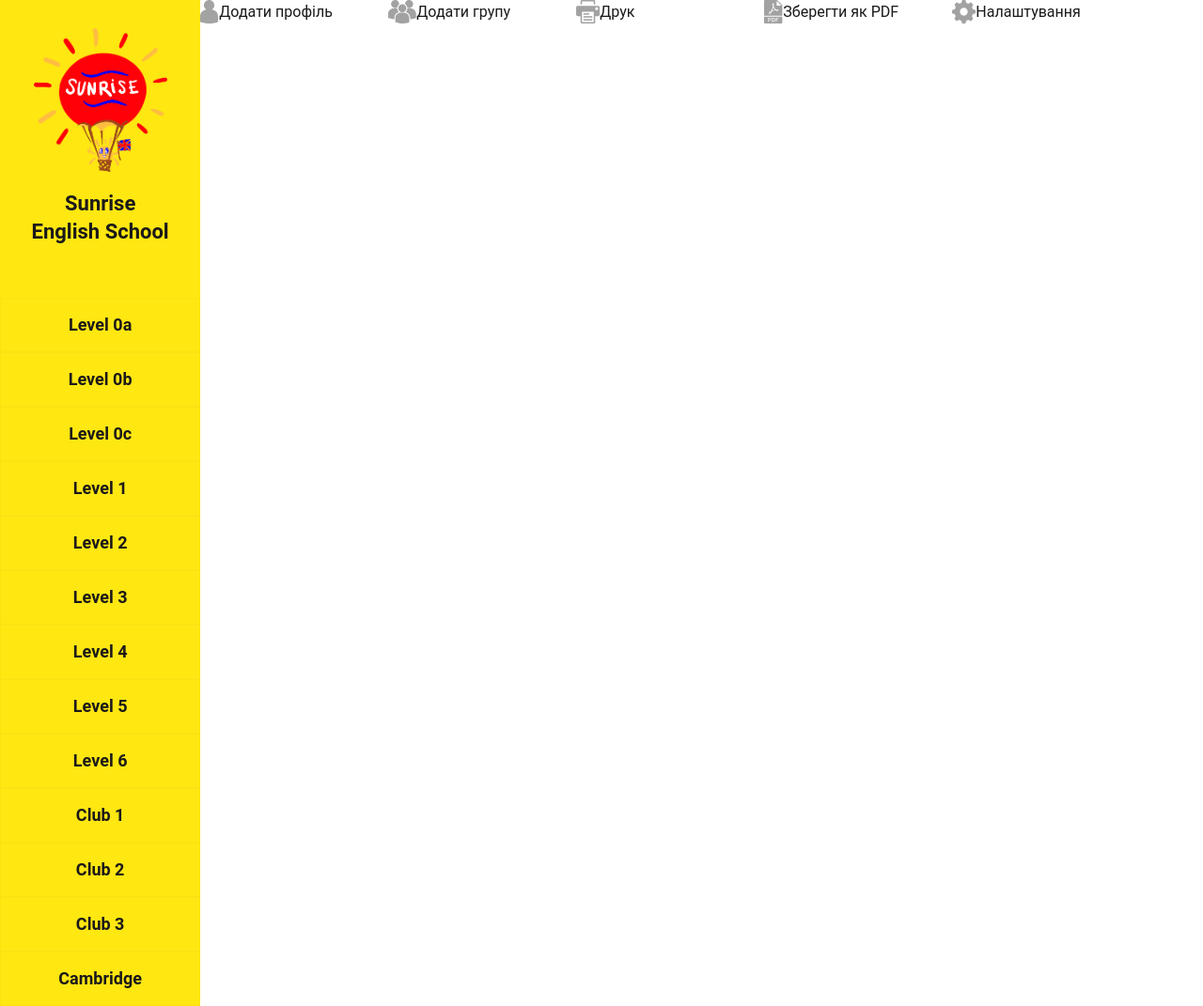
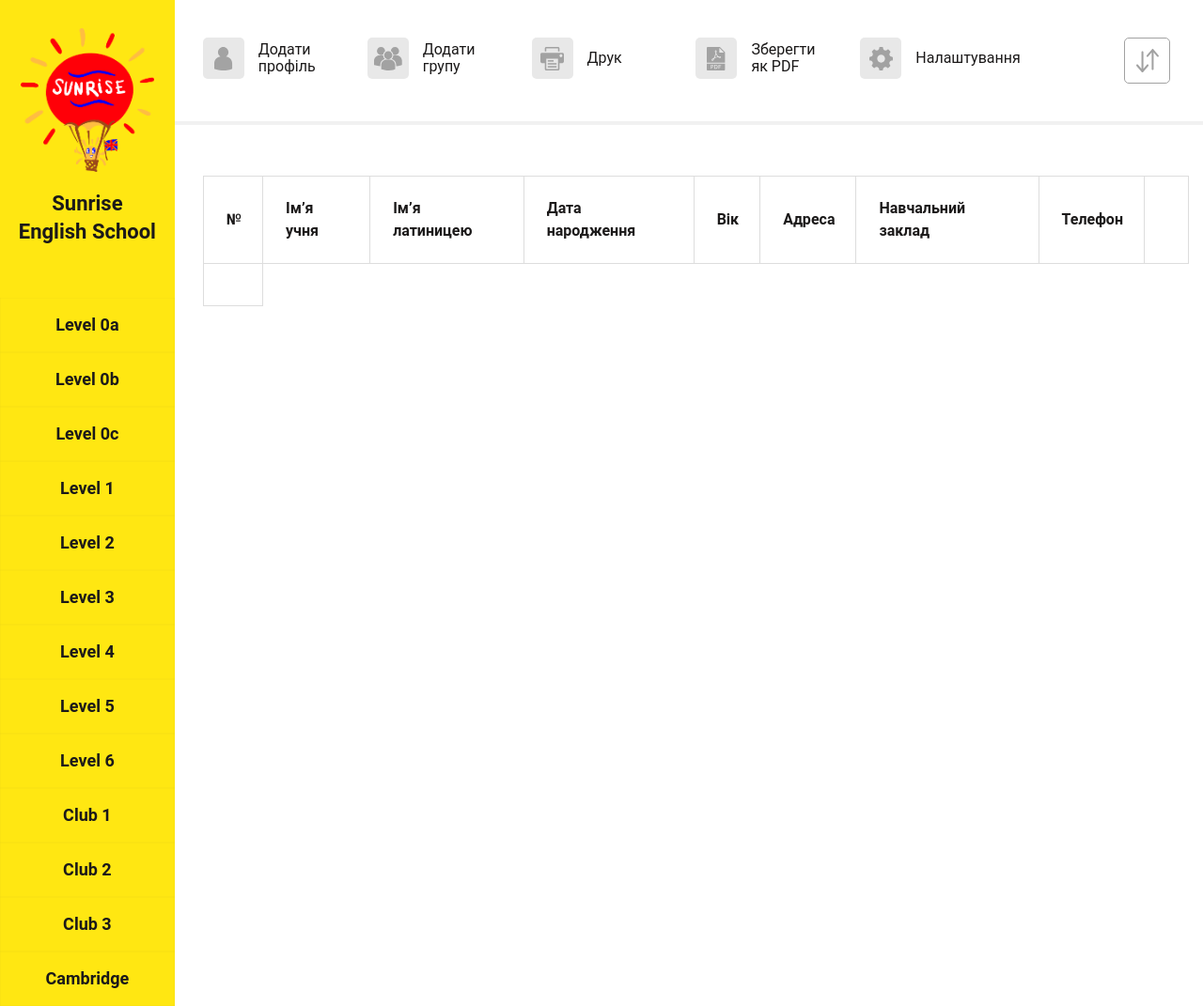
Before and after one commit to Khrystyna2/sunrise.github.io, a plain HTML site: page dashboard.html in a window 1280 px wide. Shown: the whole page at 94% size. Drawn offline with nearby package versions, Linux system fonts and the light colour scheme.

Commit message:
change height btn in mob. and dashboard

```diff
--- a/css/dashboard-style.css
+++ b/css/dashboard-style.css
@@ -1,6 +1,10 @@
 body {
     background: #fff;
     width: 100%;
+}
+
+.container-fluid {
+    padding-left: 0px;
 }
 
 .left-menu {
@@ -64,12 +68,70 @@ body {
     color: #fff;
 }
 .wrap-setup {
-    width: 200px;
-    display: flex;
     justify-content: flex-start;
     align-items: center;
+    font-size: 16px;
+    line-height: 18px
 }
 
 .icon-box {
+    display: inline-block;
+    width: 44px;
+    height: 44px;
+    background-color: #E8E8E8;
+    border-radius: 5px;
+    -webkit-border-radius: 5px;
+    -moz-border-radius: 5px;
+    -ms-border-radius: 5px;
+    -o-border-radius: 5px;
+    display: inline-flex;
+    justify-content: center;
+    align-items: center;
+    margin: 40px 0;
+    cursor: pointer;
+    margin-right: 15px;
+}
+
+.icon-sort {
+    margin: 40px 0;
+    margin-right: 20px;
+}
+
+.wrap-setup__sort {
+    justify-content: flex-end;
+}
+
+.box-shadow__top {
+    position: relative;
+}
+
+.box-shadow__top::after {
+    content: '';
+    position: absolute;
+    bottom: 0;
+    left: -30px;
+    width: calc(100% + 45px);
+    height: 5px;
+    box-shadow: 0px 4px rgba(197, 197, 197, 0.25)
 
 }
+
+.wrapper-table {
+    padding-top: 58px;
+}
+
+table {
+    width: 100%;
+}
+
+table td,
+table th{
+    border: 1px solid #dddddd;
+    text-align: left;
+    padding: 22px;
+    padding-left: 24px;
+}
+
+.table-number {
+
+}
--- a/css/main-style.css
+++ b/css/main-style.css
@@ -1377,9 +1377,8 @@ body {
 
     .content-desc {
         width: 100%;
-        margin-bottom: 25px;
+        margin-bottom: 20px;
         margin-top: 12px;
-        padding-bottom: 25px;
     }
 
     .content-desc__title {
@@ -1423,7 +1422,7 @@ body {
         -o-border-radius: 2px;
         position: absolute;
         right: 35px;
-        border: 0;
+        top: 52px;
         cursor: pointer;
         transition: 0.4s;
         -webkit-transition: 0.4s;
--- a/dashboard.html
+++ b/dashboard.html
@@ -10,6 +10,9 @@
     <link rel="stylesheet" href="https://maxcdn.bootstrapcdn.com/font-awesome/4.7.0/css/font-awesome.min.css">
     <!-- style bootstrap -->
     <link rel="stylesheet" href="css/bootstrap.min.css">
+    <!-- style jquery-ui -->
+    <link rel="stylesheet" href="css/jquery-ui.min.css">
+    <link rel="stylesheet" href="css/jquery-ui.theme.min.css">
     <!-- main style -->
     <link rel="stylesheet" href="css/main-style.css">
     <link rel="stylesheet" href="css/dashboard-style.css">
@@ -17,8 +20,8 @@
 
 <body>
     <section>
-        <div class="container-fluid p-0">
-            <div class="row no-gutters">
+        <div class="container-fluid">
+            <div class="row">
                 <div class="col-12 col-md-3 col-xl-2">
                     <aside class="left-menu">
                         <div class="box-logo">
@@ -46,36 +49,106 @@
                 </div>
 
                 <div class="col-12 col-md-9 col-xl-10">
-                    <div class="top-setup d-flex">
-                        <div class="wrap-setup">
-                            <div class="icon-box">
-                                 <img src="img/icons/user.svg" alt="">
+                    <div class="row no-gutters box-shadow__top">
+                        <div class="col-2">
+                            <div class="wrap-setup d-flex">
+                                <a href="#" class="icon-box">
+                                    <img src="img/icons/user.svg" alt="">
+                                </a>
+                                <span>Додати<br> профіль</span>
                             </div>
-                            <p>Додати профіль</p>
                         </div>
-                        <div class="wrap-setup">
-                            <div class="icon-box">
-                            <img src="img/icons/group-user.svg" alt="">
+                        <div class="col-2">
+                            <div class="wrap-setup d-flex">
+                                <a href="#" class="icon-box">
+                                    <img src="img/icons/group-user.svg" alt="">
+                                </a>
+                                <span>Додати<br> групу</span>
                             </div>
-                            <p>Додати групу</p>
                         </div>
-                        <div class="wrap-setup">
-                            <div class="icon-box">
-                            <img src="img/icons/printer.svg" alt="">
+                        <div class="col-2">
+                            <div class="wrap-setup d-flex">
+                                <a href="#" class="icon-box">
+                                    <img src="img/icons/printer.svg" alt="">
+                                </a>
+                                <span>Друк</span>
                             </div>
-                            <p>Друк</p>
                         </div>
-                        <div class="wrap-setup">
-                            <div class="icon-box">
-                            <img src="img/icons/save-pdf.svg" alt="">
+                        <div class="col-2">
+                            <div class="wrap-setup d-flex">
+                                <a href="#" class="icon-box">
+                                    <img src="img/icons/save-pdf.svg" alt="">
+                                </a>
+                                <span>Зберегти<br> як PDF</span>
                             </div>
-                            <p>Зберегти як PDF</p>
                         </div>
-                        <div class="wrap-setup">
-                            <div class="icon-box">
-                            <img src="img/icons/setup.svg" alt="">
+                        <div class="col-2">
+                            <div class="wrap-setup d-flex">
+                                <a href="#" class="icon-box">
+                                    <img src="img/icons/setup.svg" alt="">
+                                </a>
+                                <span>Налаштування</span>
                             </div>
-                            <p>Налаштування</p>
+                        </div>
+                        <div class="col-2">
+                            <div class="wrap-setup__sort d-flex">
+                                <a href="#" class="icon-sort">
+                                    <img src="img/icons/sort.svg" alt="">
+                                </a>
+                            </div>
+                        </div>
+                    </div>
+
+                    <div class="row no-gutters">
+                        <div class="col-12">
+                            <div class="wrapper-table">
+                                <table>
+                                    <tr>
+                                        <th class="table-number">№</th>
+                                        <th class="table-name">Ім’я учня</th>
+                                        <th class="table-nameLat">Ім’я латиницею</th>
+                                        <th class="table-date">Дата народження</th>
+                                        <th class="table-age">Вік</th>
+                                        <th class="table-address">Адреса</th>
+                                        <th class="table-school">Навчальний заклад</th>
+                                        <th class="table-phone">Телефон</th>
+                                        <th class="table-button"></th>
+                                    </tr>
+                                    <tr>
+                                        <td></td>
+
+                                    </tr>
+                                    <tr>
+
+
+                                    </tr>
+                                    <tr>
+
+
+                                    </tr>
+                                    <tr>
+
+
+                                    </tr>
+                                    <tr>
+
+
+                                    </tr>
+                                    <tr>
+
+
+                                    </tr>
+                                    <tr>
+
+
+                                    </tr>
+                                    <tr>
+
+
+                                    </tr>
+
+                                </table>
+                            </div>
                         </div>
                     </div>
                 </div>
@@ -89,6 +162,7 @@
     <script src="https://stackpath.bootstrapcdn.com/bootstrap/4.1.3/js/bootstrap.min.js" integrity="sha384-ChfqqxuZUCnJSK3+MXmPNIyE6ZbWh2IMqE241rYiqJxyMiZ6OW/JmZQ5stwEULTy"
         crossorigin="anonymous"></script>
     <script src="js/jquery-3.3.1.min.js"></script>
+    <script src="js/jquery-ui.js"></script>
     <script src="js/main-js.js"></script>
 </body>
 
```
